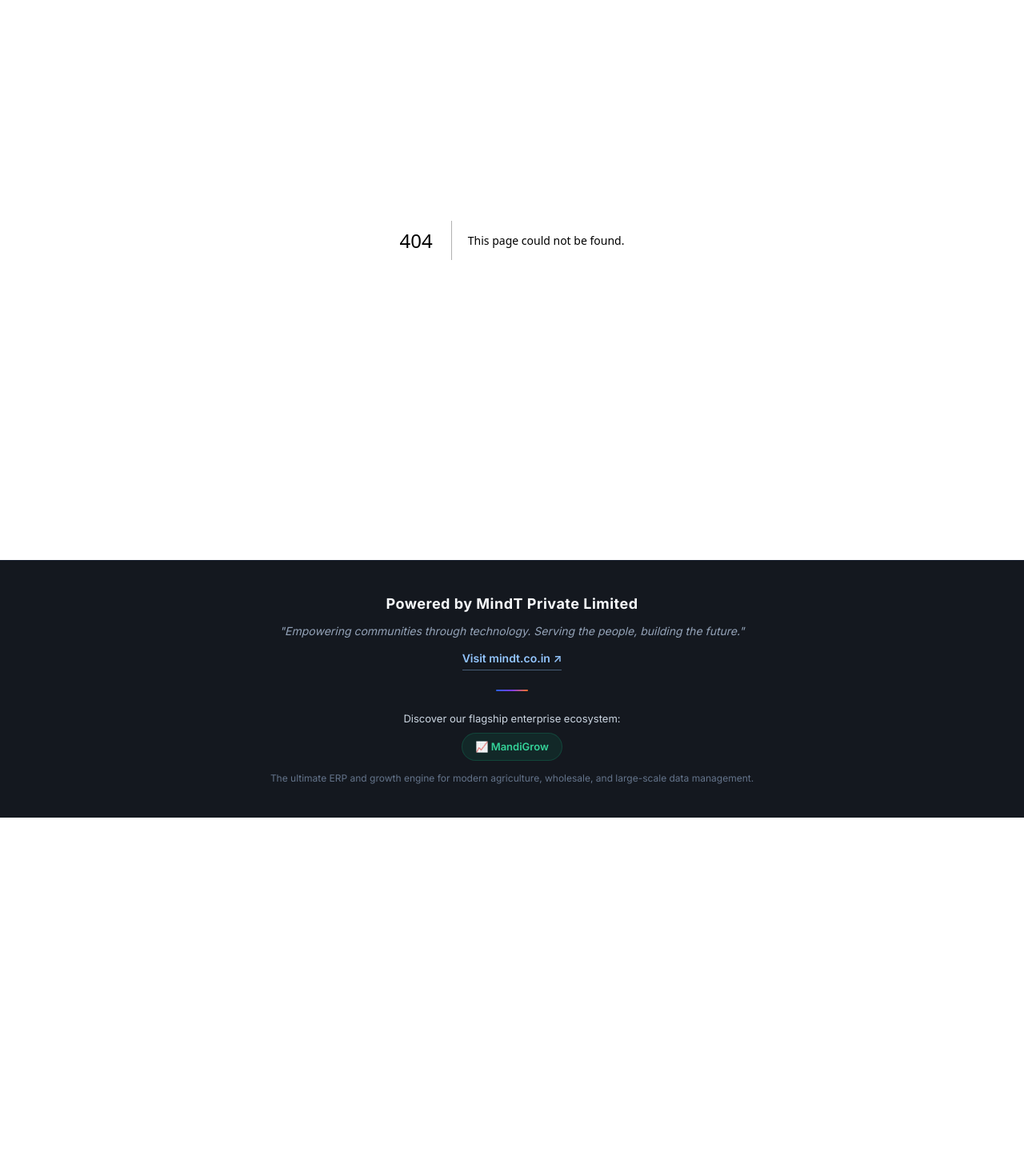
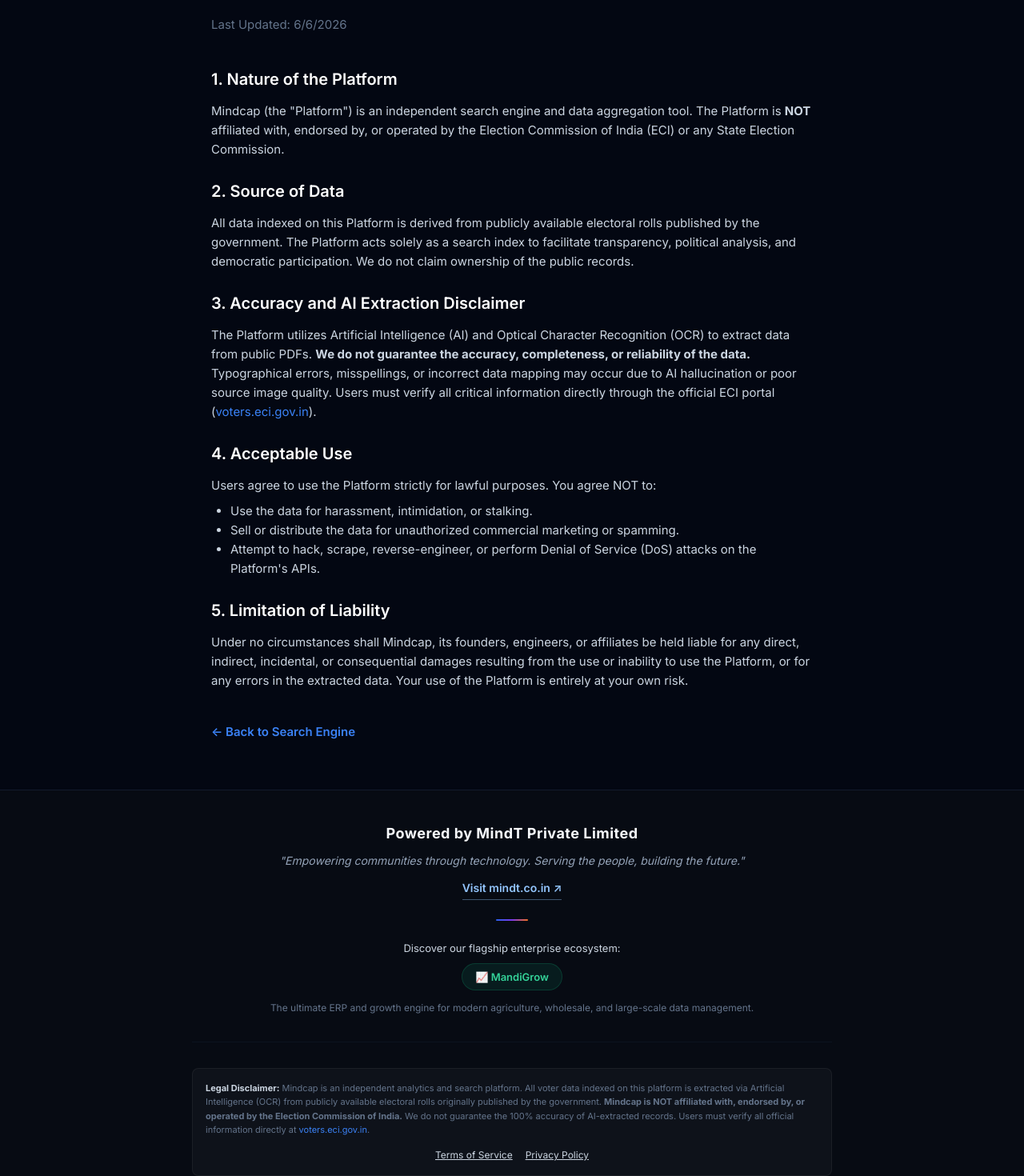
Before and after one commit to shauddin306/AP_SIR_2002, a Next.js app: page /legal/terms in a window 1280 px wide. Before the commit this address had no page. Shown: the part 100-1570 px from the top of the page at 80% size. Before the commit the page ends 1122 px from the top, so only its background shows below. Built offline with nearby package versions, Linux system fonts and the light colour scheme.

Commit message:
Add Legal Framework & Privacy Policy

```diff
--- a/src/app/layout.tsx
+++ b/src/app/layout.tsx
@@ -78,6 +78,19 @@
           </p>
         </div>
 
+        <div style={{ width: '100%', height: 1, background: 'var(--color-border)', margin: '16px 0', opacity: 0.5 }} />
+
+        {/* Legal & Compliance Disclaimer */}
+        <div style={{ background: 'rgba(255,255,255,0.03)', padding: '16px', borderRadius: 8, border: '1px solid rgba(255,255,255,0.05)', textAlign: 'left' }}>
+          <p style={{ fontSize: 11, color: 'var(--color-text-muted)', lineHeight: 1.6, margin: 0 }}>
+            <strong style={{ color: 'var(--color-text-secondary)' }}>Legal Disclaimer:</strong> Mindcap is an independent analytics and search platform. All voter data indexed on this platform is extracted via Artificial Intelligence (OCR) from publicly available electoral rolls originally published by the government. <strong>Mindcap is NOT affiliated with, endorsed by, or operated by the Election Commission of India.</strong> We do not guarantee the 100% accuracy of AI-extracted records. Users must verify all official information directly at <a href="https://voters.eci.gov.in" target="_blank" rel="noopener noreferrer" style={{ color: 'var(--color-accent)' }}>voters.eci.gov.in</a>.
+          </p>
+          <div style={{ display: 'flex', gap: 16, marginTop: 12, fontSize: 12, justifyContent: 'center' }}>
+            <a href="/legal/terms" style={{ color: 'var(--color-text-secondary)', textDecoration: 'underline' }}>Terms of Service</a>
+            <a href="/legal/privacy" style={{ color: 'var(--color-text-secondary)', textDecoration: 'underline' }}>Privacy Policy</a>
+          </div>
+        </div>
+
       </div>
     </footer>
   )
--- /dev/null
+++ b/src/app/legal/privacy/page.tsx
@@ -0,0 +1,51 @@
+export default function PrivacyPolicy() {
+  return (
+    <div style={{ maxWidth: 800, margin: '60px auto', padding: '0 24px', color: 'var(--color-text-primary)' }}>
+      <h1 style={{ fontSize: 32, fontWeight: 700, marginBottom: 8, color: 'var(--color-accent-text)' }}>Privacy Policy</h1>
+      <p style={{ color: 'var(--color-text-muted)', marginBottom: 40 }}>Last Updated: {new Date().toLocaleDateString()}</p>
+
+      <div style={{ display: 'flex', flexDirection: 'column', gap: 24, lineHeight: 1.6 }}>
+        <section>
+          <h2 style={{ fontSize: 20, fontWeight: 600, marginBottom: 12, color: 'white' }}>1. Data We Collect About Our Users</h2>
+          <p style={{ color: 'var(--color-text-secondary)' }}>
+            When you visit Mindcap, we collect minimal operational data to ensure the platform functions securely:
+          </p>
+          <ul style={{ color: 'var(--color-text-secondary)', listStyleType: 'disc', paddingLeft: 24, marginTop: 8 }}>
+            <li><strong>Account Data:</strong> If you create an administrator or verified account, we securely store your authentication credentials.</li>
+            <li><strong>Log Data:</strong> IP addresses, browser types, and search queries may be temporarily logged for cybersecurity monitoring, rate-limiting, and to prevent abuse of the search engine.</li>
+          </ul>
+        </section>
+
+        <section>
+          <h2 style={{ fontSize: 20, fontWeight: 600, marginBottom: 12, color: 'white' }}>2. The Voter Data (Public Domain Information)</h2>
+          <p style={{ color: 'var(--color-text-secondary)' }}>
+            The voter information searchable on our platform (Names, Ages, EPIC IDs, Polling Stations, Relations) is <strong>public domain data</strong> originally published by the government under democratic electoral laws. We do not collect this information directly from individuals, nor do we claim ownership of it. We act solely as a secondary search index.
+          </p>
+        </section>
+
+        <section>
+          <h2 style={{ fontSize: 20, fontWeight: 600, marginBottom: 12, color: 'white' }}>3. Data Security & Cyber Protection</h2>
+          <p style={{ color: 'var(--color-text-secondary)' }}>
+            We employ enterprise-grade security measures to protect the platform and the data we index:
+          </p>
+          <ul style={{ color: 'var(--color-text-secondary)', listStyleType: 'disc', paddingLeft: 24, marginTop: 8 }}>
+            <li>All data in transit is encrypted via SSL/TLS (HTTPS).</li>
+            <li>Our database uses strict Row-Level Security (RLS) to prevent unauthorized mass-downloads, bulk scraping, or database breaches.</li>
+            <li>We do not sell administrator analytics, user metadata, or search patterns to third-party advertising brokers.</li>
+          </ul>
+        </section>
+
+        <section>
+          <h2 style={{ fontSize: 20, fontWeight: 600, marginBottom: 12, color: 'white' }}>4. Data Removal Requests</h2>
+          <p style={{ color: 'var(--color-text-secondary)' }}>
+            Because the indexed voter data is a matter of public record mandated by national electoral law, we generally do not alter or remove individual voter records from our search index unless the record has been officially struck from the government's master electoral roll.
+          </p>
+        </section>
+      </div>
+
+      <div style={{ marginTop: 40 }}>
+        <a href="/" style={{ color: 'var(--color-accent)', textDecoration: 'none', fontWeight: 600 }}>← Back to Search Engine</a>
+      </div>
+    </div>
+  )
+}
--- /dev/null
+++ b/src/app/legal/terms/page.tsx
@@ -0,0 +1,54 @@
+export default function TermsOfService() {
+  return (
+    <div style={{ maxWidth: 800, margin: '60px auto', padding: '0 24px', color: 'var(--color-text-primary)' }}>
+      <h1 style={{ fontSize: 32, fontWeight: 700, marginBottom: 8, color: 'var(--color-accent-text)' }}>Terms of Service</h1>
+      <p style={{ color: 'var(--color-text-muted)', marginBottom: 40 }}>Last Updated: {new Date().toLocaleDateString()}</p>
+
+      <div style={{ display: 'flex', flexDirection: 'column', gap: 24, lineHeight: 1.6 }}>
+        <section>
+          <h2 style={{ fontSize: 20, fontWeight: 600, marginBottom: 12, color: 'white' }}>1. Nature of the Platform</h2>
+          <p style={{ color: 'var(--color-text-secondary)' }}>
+            Mindcap (the "Platform") is an independent search engine and data aggregation tool. The Platform is <strong>NOT</strong> affiliated with, endorsed by, or operated by the Election Commission of India (ECI) or any State Election Commission.
+          </p>
+        </section>
+
+        <section>
+          <h2 style={{ fontSize: 20, fontWeight: 600, marginBottom: 12, color: 'white' }}>2. Source of Data</h2>
+          <p style={{ color: 'var(--color-text-secondary)' }}>
+            All data indexed on this Platform is derived from publicly available electoral rolls published by the government. The Platform acts solely as a search index to facilitate transparency, political analysis, and democratic participation. We do not claim ownership of the public records.
+          </p>
+        </section>
+
+        <section>
+          <h2 style={{ fontSize: 20, fontWeight: 600, marginBottom: 12, color: 'white' }}>3. Accuracy and AI Extraction Disclaimer</h2>
+          <p style={{ color: 'var(--color-text-secondary)' }}>
+            The Platform utilizes Artificial Intelligence (AI) and Optical Character Recognition (OCR) to extract data from public PDFs. <strong>We do not guarantee the accuracy, completeness, or reliability of the data.</strong> Typographical errors, misspellings, or incorrect data mapping may occur due to AI hallucination or poor source image quality. Users must verify all critical information directly through the official ECI portal (<a href="https://voters.eci.gov.in" target="_blank" rel="noopener noreferrer" style={{ color: 'var(--color-accent)' }}>voters.eci.gov.in</a>).
+          </p>
+        </section>
+
+        <section>
+          <h2 style={{ fontSize: 20, fontWeight: 600, marginBottom: 12, color: 'white' }}>4. Acceptable Use</h2>
+          <p style={{ color: 'var(--color-text-secondary)' }}>
+            Users agree to use the Platform strictly for lawful purposes. You agree NOT to:
+          </p>
+          <ul style={{ color: 'var(--color-text-secondary)', listStyleType: 'disc', paddingLeft: 24, marginTop: 8 }}>
+            <li>Use the data for harassment, intimidation, or stalking.</li>
+            <li>Sell or distribute the data for unauthorized commercial marketing or spamming.</li>
+            <li>Attempt to hack, scrape, reverse-engineer, or perform Denial of Service (DoS) attacks on the Platform's APIs.</li>
+          </ul>
+        </section>
+
+        <section>
+          <h2 style={{ fontSize: 20, fontWeight: 600, marginBottom: 12, color: 'white' }}>5. Limitation of Liability</h2>
+          <p style={{ color: 'var(--color-text-secondary)' }}>
+            Under no circumstances shall Mindcap, its founders, engineers, or affiliates be held liable for any direct, indirect, incidental, or consequential damages resulting from the use or inability to use the Platform, or for any errors in the extracted data. Your use of the Platform is entirely at your own risk.
+          </p>
+        </section>
+      </div>
+
+      <div style={{ marginTop: 40 }}>
+        <a href="/" style={{ color: 'var(--color-accent)', textDecoration: 'none', fontWeight: 600 }}>← Back to Search Engine</a>
+      </div>
+    </div>
+  )
+}
```
